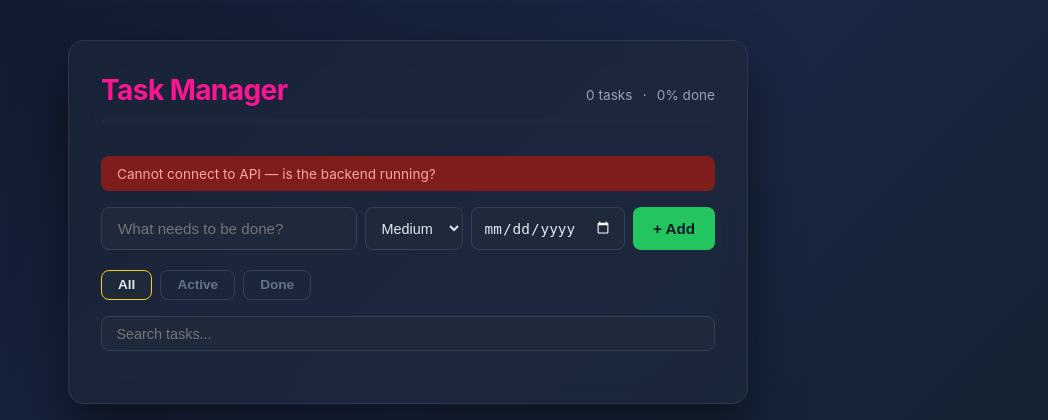
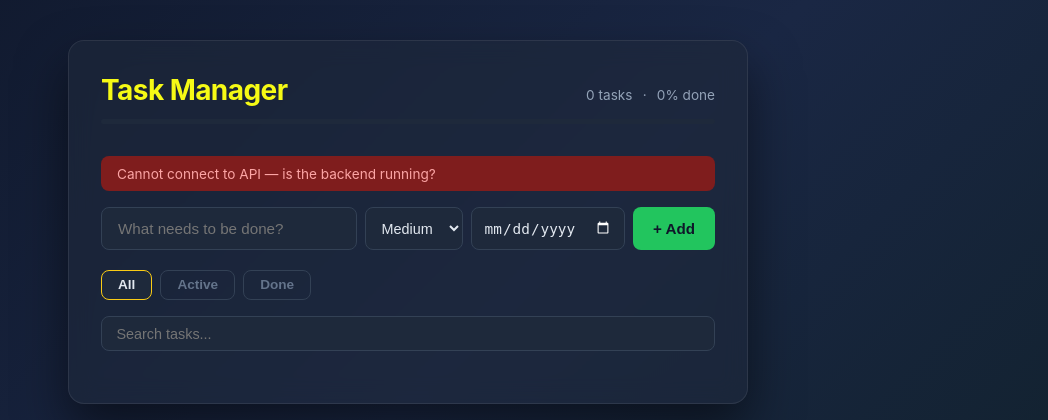
Before and after one commit to Aravindsvec/task_manager, a Python web app: template frontend/templates/index.html in a window 1280 px wide. Shown: the top 420 px of the page, without its empty margins (232-1280 px from the left). Run offline with Jinja, Linux system fonts and the light colour scheme; the template is opened without the code that fills it, so the values that code supplies are empty.

Commit message:
changed color from pink to yellow

```diff
--- a/frontend/static/style.css
+++ b/frontend/static/style.css
@@ -32,7 +32,7 @@ body {
 h1 {
   font-size: 1.75rem;
   font-weight: 700;
-  color: #fa1593;
+  color: #f6fa15;
   letter-spacing: -0.02em;
 }
 
```
